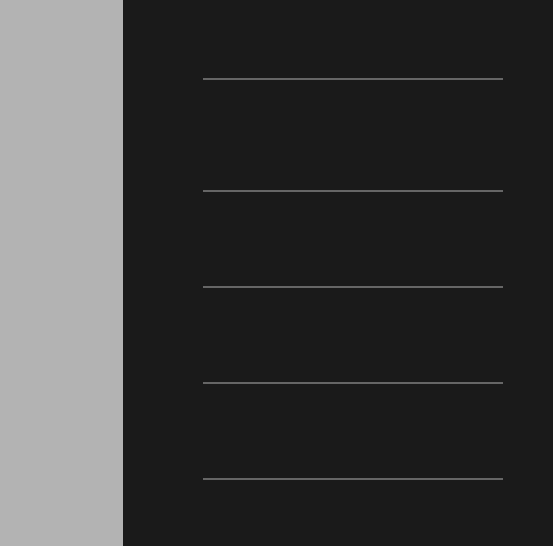
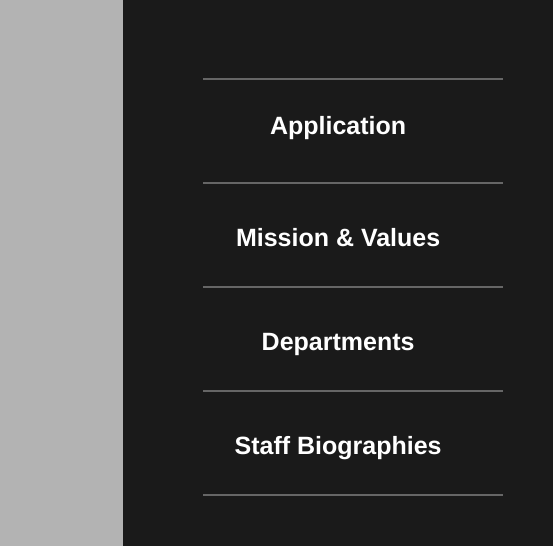
Before and after one commit to TheNerd707/Project-Black-Rose, a plain HTML site: page index.html in a window 1280 px wide. Shown: the part 90-636 px from the top of the page, 727-1280 px from the left. Drawn offline with Linux system fonts and the light colour scheme.

Commit message:
Adding Buttons

```diff
--- a/index.html
+++ b/index.html
@@ -7,21 +7,25 @@
     <title>Project Black Rose</title>
   </head>
   <body>
+
     <div class="PBR">
       <div class="PBR2">
-      <img src="files/Project Black Rose Logos (3).png" />
-      <div class="slogan">"Where Stories Blossom Beyond Pixels"</div>
+        <img src="files/Project Black Rose Logos (3).png" />
+        <div class="slogan">"Where Stories Blossom Beyond Pixels"</div>
       </div>
     </div>
 
     <div class="side"></div>
+
+    <a href="./links/application/main.html"><button class="app button">Application</button></a>
+    <a href="./links/pbr/mission&values.html"><button class="mis button">Mission & Values</button></a>
+    <a href="./links/departments/main.html"><button class="dep button">Departments</button></a>
+    <a href="./links/staff/main.html"><button class="staff button">Staff Biographies</button></a>
+
     <div class="line"></div>
     <div class="line-two line"></div>
     <div class="line-three line"></div>
     <div class="line-four line"></div>
     <div class="line-five line"></div>
-    <div class="pages">
-      <a href="./"></a>
-    </div>
   </body>
 </html>
--- a/styles/index.css
+++ b/styles/index.css
@@ -1,4 +1,3 @@
-
 body {
   background-color: hsl(0, 0%, 70%);
   max-width: 100%;
@@ -14,7 +13,8 @@ body {
   margin-top: -9px;
   right: 0;
 }
-.PBR2{
+
+.PBR2 {
   position: fixed;
   display: flex;
   justify-content: center;
@@ -22,26 +22,32 @@ body {
   height: 80vh;
   width: 70vw;
 }
+
 .line {
   position: fixed;
   width: 300px;
   height: 2px;
   background-color: hsl(0, 0%, 40%);
-  margin-top:20vh;
+  margin-top: 20vh;
   right: 50px;
 }
+
 .line-two {
-  margin-top: 34vh;
+  margin-top: 33vh;
 }
+
 .line-three {
   margin-top: 46vh;
 }
+
 .line-four {
-  margin-top: 58vh;
+  margin-top: 59vh;
 }
+
 .line-five {
-  margin-top: 70vh;
+  margin-top: 72vh;
 }
+
 .slogan {
   margin-top: 430px;
   position: fixed;
@@ -51,11 +57,37 @@ body {
   width: 70vw;
   font-size: 30px;
   text-align: center;
-
   font-style: italic;
   font-family: "Proxima Nova", "Helvetica Neue", Helvetica, sans-serif;
 }
 
+.button {
+  width: 430px;
+  position: absolute;
+  border: none;
+  background-color: hsl(0, 0%, 10%);
+  color: white;
+  font-size: 25px;
+  font-weight: bolder;
+  font-family: "Proxima Nova", "Helvetica Neue", Helvetica, sans-serif;
+  right: 0px;
+}
+
+.app {
+  margin-top: 24vh;
+}
+
+.mis {
+  margin-top: 38vh;
+}
+
+.dep {
+  margin-top: 51vh;
+}
+
+.staff {
+  margin-top: 64vh;
+}
 
 /* Moble */
 @media only screen and (min-device-width: 320px) and (max-device-width: 480px) and (orientation: portrait) {
@@ -63,13 +95,14 @@ body {
     max-width: 100%;
     overflow-x: hidden;
     overflow-y: scroll;
+  }
 
-  }
   .PBR {
     position: fixed;
     margin-left: -65px;
     margin-top: -50px;
   }
+
   .side {
     position: absolute;
     width: 101vw;
@@ -79,24 +112,30 @@ body {
     font-size: 40px;
     right: 0;
   }
+
   .line {
     position: absolute;
     margin-top: 790px;
   }
+
   .line-two {
     margin-top: 890px;
   }
+
   .line-three {
     margin-top: 990px;
   }
+
   .line-four {
     margin-top: 1090px;
   }
+
   .line-five {
     margin-top: 1190px;
   }
+
   .slogan {
-   position: fixed;
+    position: fixed;
     margin-top: 450px;
     margin-left: 0px;
     width: 100vw;
```
Also changed, not shown: links/application/main.html (added, +11 -0 lines), links/departments/main.html (added, +11 -0 lines), links/pbr/mission&values.html (added, +11 -0 lines), links/staff/main.html (added, +11 -0 lines).
